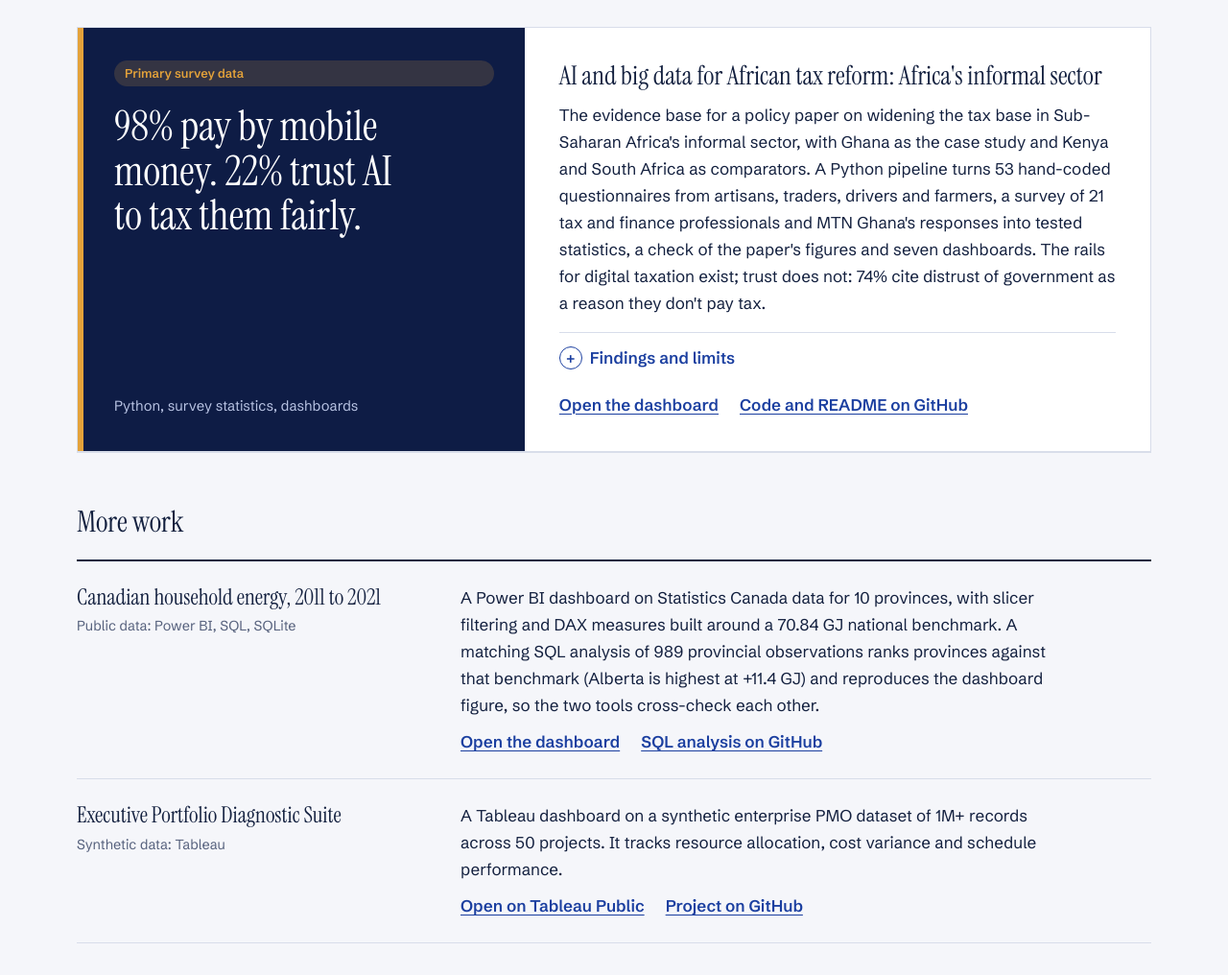
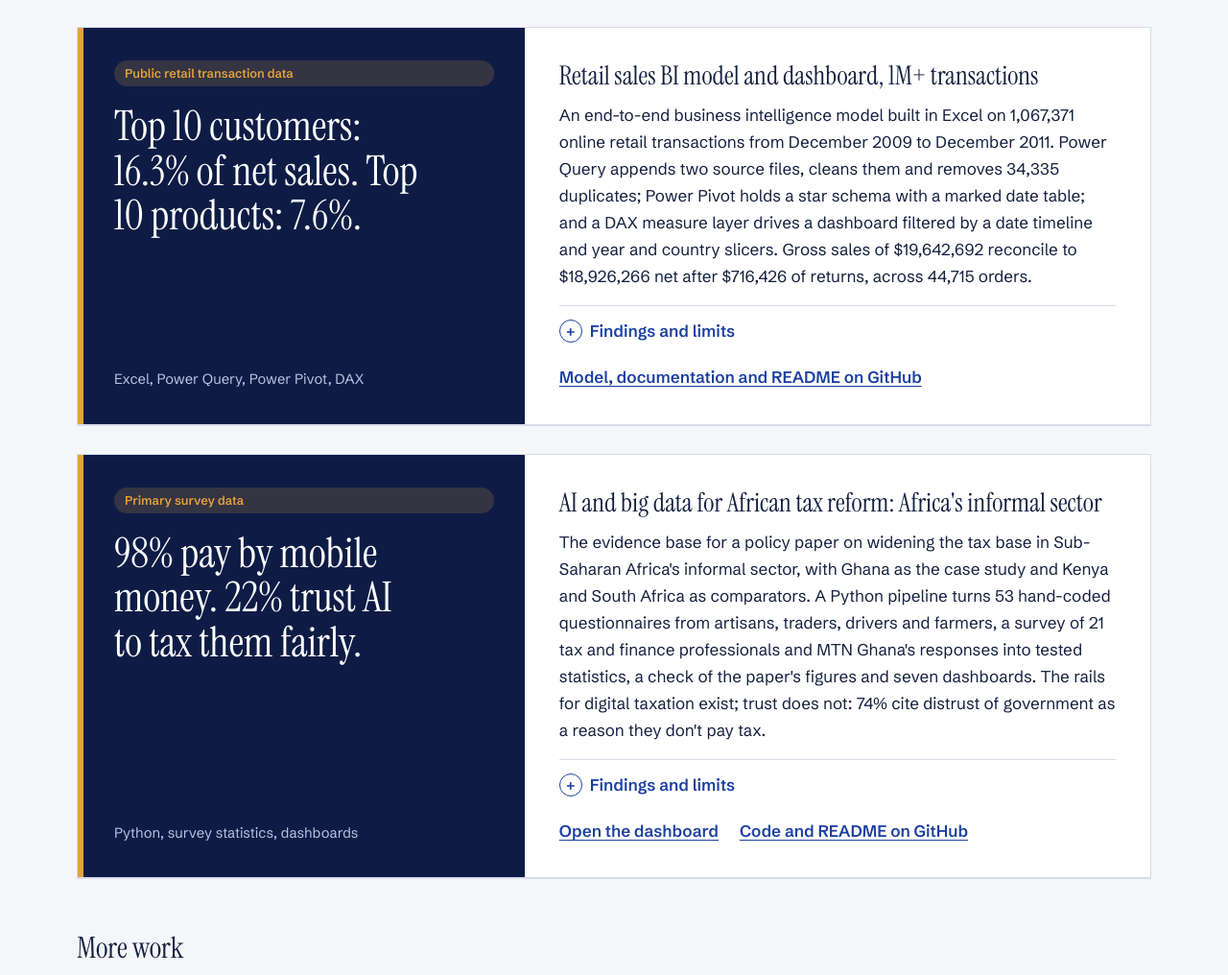
Before and after one commit to Zosmano/Zosmano.github.io, a plain HTML site: page index.html in a window 1280 px wide. Shown: the part 3582-4598 px from the top of the page at 96% size. Drawn offline with Linux system fonts and the light colour scheme.

Commit message:
Add retail sales BI project and update résumé

```diff
--- a/index.html
+++ b/index.html
@@ -265,6 +265,25 @@ footer .in{border-top:1px solid rgba(255,255,255,.18);padding-top:20px}
 
       <article class="feat">
         <div class="feat-head">
+          <span class="tag">Public retail transaction data</span>
+          <p class="result">Top 10 customers: 16.3% of net sales. Top 10 products: 7.6%.</p>
+          <p class="stack">Excel, Power Query, Power Pivot, DAX</p>
+        </div>
+        <div class="feat-body">
+          <h3>Retail sales BI model and dashboard, 1M+ transactions</h3>
+          <p>An end-to-end business intelligence model built in Excel on 1,067,371 online retail transactions from December 2009 to December 2011. Power Query appends two source files, cleans them and removes 34,335 duplicates; Power Pivot holds a star schema with a marked date table; and a DAX measure layer drives a dashboard filtered by a date timeline and year and country slicers. Gross sales of $19,642,692 reconcile to $18,926,266 net after $716,426 of returns, across 44,715 orders.</p>
+          <details>
+            <summary>Findings and limits</summary>
+            <p>Revenue is concentrated in customers, not products. The top ten customers carry $2,660,068, or 16.3% of net sales, with one account alone at 3.5%. The top ten products carry $1,443,504, only 7.6%, and the largest reaches just 1.7%. A short head of customers against a long tail of assortment calls for a different commercial response to each.</p>
+            <p>One product was hiding as three. StockCode 85099B appears under three different descriptions in the source data. Grouped by description each fragment looks mid-tier; grouped by the actual product key it totals $180,512. An assortment decision taken on the description field would have understated it by roughly two thirds.</p>
+            <p class="note">Cancellations and non-product lines such as postage and adjustments are flagged rather than deleted, so the return rate stays measurable and revenue still reconciles to source. December 2011 is a partial month: the data ends on 9 December.</p>
+          </details>
+          <div class="links"><a href="https://github.com/Zosmano/retail-sales-bi-model" target="_blank" rel="noopener">Model, documentation and README on GitHub</a></div>
+        </div>
+      </article>
+
+      <article class="feat">
+        <div class="feat-head">
           <span class="tag">Primary survey data</span>
           <p class="result">98% pay by mobile money. 22% trust AI to tax them fairly.</p>
           <p class="stack">Python, survey statistics, dashboards</p>
```
Also changed, not shown: 1 other file.
